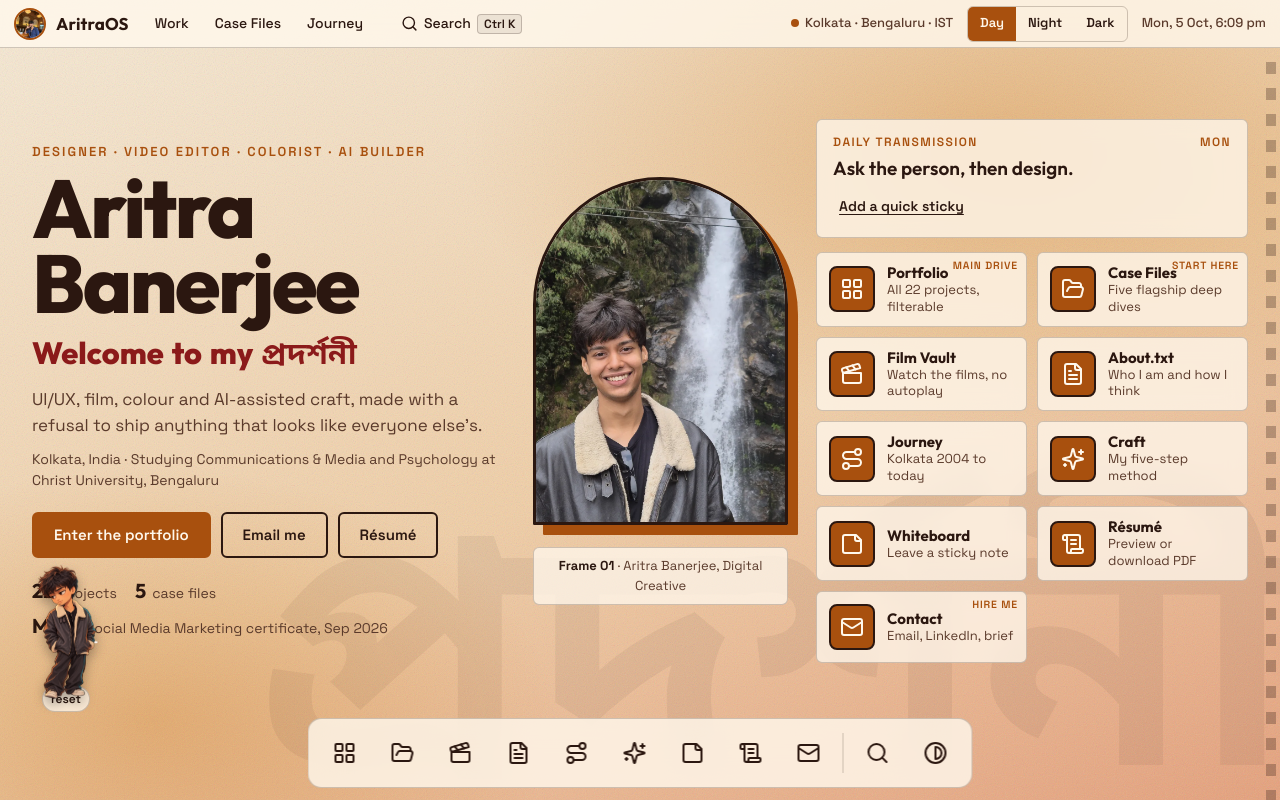
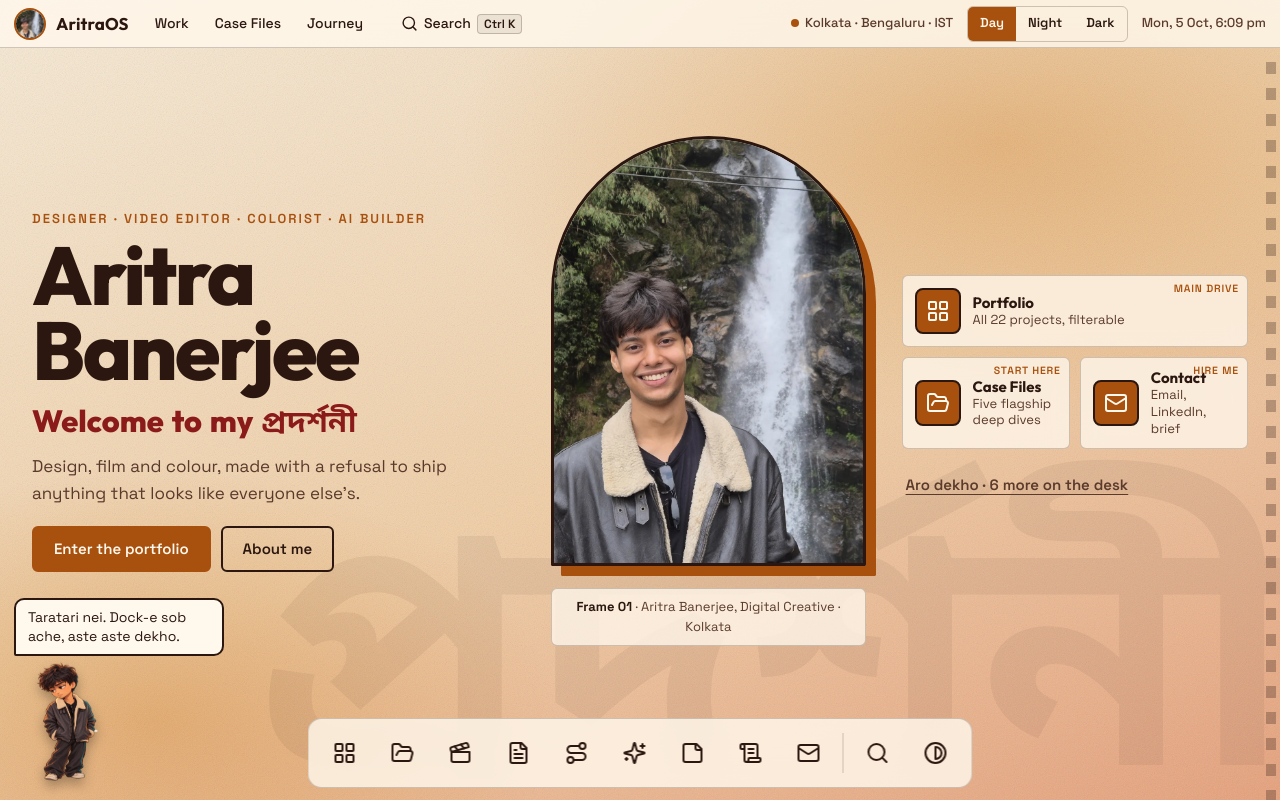
Before and after one commit to EL3M3NTVLR/Portfolio-OS, a React (Vite) app: page / in a window 1280 px wide. Built offline with nearby package versions, Linux system fonts and the light colour scheme.

Commit message:
Update 0.1

```diff
--- a/src/App.jsx
+++ b/src/App.jsx
@@ -26,6 +26,7 @@ const QUOTES = [
   'Rest is part of the edit.', 'Ask the person, then design.', 'Look twice at ordinary things.', 'Finish the small version today.',
 ]
 const LAYOUT = 'aritraos-layout-v1'
+const FEATURED = ['portfolio', 'cases', 'contact']
 
 function useClock() {
   const f = () => new Date().toLocaleString('en-IN', { timeZone: 'Asia/Kolkata', weekday: 'short', day: 'numeric', month: 'short', hour: 'numeric', minute: '2-digit', hour12: true })
@@ -44,7 +45,7 @@ function Boot({ done }) {
   return (
     <div className="boot" role="status">
       <div>
-        <img src="/assets/01-portraits/primary-portrait-cafe.webp" alt="" />
+        <img src={P.identity.primaryPortrait} alt="" />
         <h1>AritraOS</h1>
         <p>Loading projects, case files, films and journey · v1.0</p>
         <div className="bar-prog"><i style={{ '--d': `${d}s` }} /></div>
@@ -65,7 +66,7 @@ function Win({ w, app, active, focus, close, min, max, move, open }) {
   })
   return (
     <section ref={ref} tabIndex={-1} role="dialog" aria-label={app.title} className={`win ${w.max ? 'max' : ''} ${w.min ? 'hide' : ''}`}
-      style={{ left: w.x, top: w.y, width: app.size[0], height: app.size[1], maxWidth: '100vw', maxHeight: 'calc(100dvh - 140px)', zIndex: w.z }}
+      style={{ left: w.x, top: w.y, width: app.size[0], height: app.size[1], maxWidth: '100vw', maxHeight: 'calc(100dvh - 196px)', zIndex: w.z }}
       onPointerDown={() => focus(w.id)}>
       <header className="wh" onPointerDown={(e) => { if (!e.target.closest('button')) start(e) }} onDoubleClick={() => max(w.id)}>
         <h2>{app.title}</h2>
@@ -80,7 +81,7 @@ function Win({ w, app, active, focus, close, min, max, move, open }) {
   )
 }
 
-function Tile({ app, isOpen, open, off, setOff, canMove }) {
+function Tile({ app, isOpen, open, off, setOff, canMove, wide }) {
   const sup = useRef(false)
   const start = useDrag({
     threshold: 6,
@@ -93,7 +94,7 @@ function Tile({ app, isOpen, open, off, setOff, canMove }) {
     onEnd: (moved, o) => { o.el.classList.remove('dragging'); if (moved && canMove) { sup.current = true; setTimeout(() => (sup.current = false), 0) } },
   })
   return (
-    <button className="tile" style={{ transform: `translate(${off.x}px,${off.y}px)` }} onPointerDown={canMove ? start : undefined}
+    <button className={`tile ${wide ? 'wide' : ''}`} style={{ transform: `translate(${off.x}px,${off.y}px)` }} onPointerDown={canMove ? start : undefined}
       onClick={() => { if (!sup.current) open(app.id) }} aria-label={`Open ${app.title}. ${app.desc}`}>
       <span className="glyph"><app.icon size={24} aria-hidden /></span>
       <span className="tt"><b>{app.title}</b><span>{app.desc}</span></span>
@@ -134,6 +135,7 @@ export default function App() {
   const [pal, setPal] = useState(false)
   const [lay, setLay] = useState(() => { const l = readLS(LAYOUT, {}); return l && typeof l === 'object' ? l : {} })
   const [evt, setEvt] = useState({ n: 0, type: '' })
+  const [more, setMore] = useState(false)
   const wide = useMedia('(min-width: 1181px)')
   const clock = useClock()
   const quote = QUOTES[Math.floor(Date.now() / 864e5) % QUOTES.length]
@@ -149,7 +151,7 @@ export default function App() {
       if (ex) return ws.map((w) => (w.id === id ? { ...w, z: nz, min: false, payload: payload ?? w.payload } : w))
       const k = ws.length
       const vw = window.innerWidth, vh = window.innerHeight
-      return [...ws, { id, z: nz, x: clamp((vw - app.size[0]) / 2 + k * 30 - 30, 8, vw - 120), y: clamp(70 + k * 28, 52, vh - 160), payload }]
+      return [...ws, { id, z: nz, x: clamp((vw - app.size[0]) / 2 + k * 30 - 30, 8, vw - 120), y: clamp(62 + k * 26, 52, vh - 260), payload }]
     })
     ping('open')
   }, [])
@@ -193,7 +195,7 @@ export default function App() {
       <div className="wall" aria-hidden><div className="glow" /><div className="wm">প্রদর্শনী</div><div className="grain" /><div className="strip" /></div>
 
       <header className="bar">
-        <div className="mark"><img src="/assets/01-portraits/primary-portrait-cafe.webp" alt="" /> AritraOS</div>
+        <div className="mark"><img src={P.identity.primaryPortrait} alt="" /> AritraOS</div>
         <nav aria-label="System">
           <button onClick={() => open('portfolio')}>Work</button>
           <button onClick={() => open('cases')}>Case Files</button>
@@ -214,35 +216,39 @@ export default function App() {
           <div className="eyebrow">{P.identity.roles.join(' · ')}</div>
           <h1><span>Aritra</span><span>Banerjee</span></h1>
           <p className="bn" lang="bn">Welcome to my প্রদর্শনী</p>
-          <p className="sub">{P.identity.subheadline}</p>
-          <p className="where">Kolkata, India · Studying Communications &amp; Media and Psychology at Christ University, Bengaluru</p>
+          <p className="sub">Design, film and colour, made with a refusal to ship anything that looks like everyone else's.</p>
           <div className="ctas">
             <button className="btn pri" onClick={() => open('portfolio')}>Enter the portfolio</button>
-            <a className="btn sec" href={`mailto:${P.contact.email}`}>Email me</a>
-            <a className="btn sec" href={P.identity.resumePdf} download>Résumé</a>
-          </div>
-          <div className="proof" aria-label="Highlights">
-            <span><b>{PROJECTS.length}</b>projects</span><span><b>5</b>case files</span><span><b>Meta</b>Social Media Marketing certificate, Sep 2026</span>
+            <button className="btn sec" onClick={() => open('about')}>About me</button>
           </div>
         </section>
 
         <section className="portrait" aria-label="Portrait">
-          <div className="arch"><img src={P.identity.primaryPortrait} alt="Aritra Banerjee smiling at a café counter" /></div>
-          <div className="plaque"><b>Frame 01</b> · Aritra Banerjee, Digital Creative</div>
+          <div className="arch"><img src={P.identity.primaryPortrait} alt="Aritra Banerjee smiling in front of a waterfall" /></div>
+          <div className="plaque"><b>Frame 01</b> · Aritra Banerjee, Digital Creative · Kolkata</div>
         </section>
 
         <div className="side">
-          <aside className="card tx" style={{ transform: `translate(${txOff.x}px,${txOff.y}px)` }} onPointerDown={wide ? txDrag : undefined} aria-label="Daily transmission">
-            <small><span>Daily transmission</span><span>{clock.split(',')[0]}</span></small>
-            <p>{quote}</p>
-            <button onPointerDown={(e) => e.stopPropagation()} onClick={() => open('board', { focus: Date.now() })}>Add a quick sticky</button>
-          </aside>
           <nav className="apps apps-wrap" aria-label="Applications">
-            {APPS.map((a) => (
-              <Tile key={a.id} app={a} isOpen={wins.some((w) => w.id === a.id)} open={open} canMove={wide}
-                off={lay[a.id] || { x: 0, y: 0 }} setOff={(o) => setLay((l) => ({ ...l, [a.id]: o }))} />
+            {APPS.filter((x) => FEATURED.includes(x.id)).map((x) => (
+              <Tile key={x.id} app={x} wide={x.id === 'portfolio'} isOpen={wins.some((w) => w.id === x.id)} open={open} canMove={wide}
+                off={lay[x.id] || { x: 0, y: 0 }} setOff={(o) => setLay((l) => ({ ...l, [x.id]: o }))} />
+            ))}
+            {more && APPS.filter((x) => !FEATURED.includes(x.id)).map((x) => (
+              <Tile key={x.id} app={x} isOpen={wins.some((w) => w.id === x.id)} open={open} canMove={wide}
+                off={lay[x.id] || { x: 0, y: 0 }} setOff={(o) => setLay((l) => ({ ...l, [x.id]: o }))} />
             ))}
           </nav>
+          {more && (
+            <aside className="card tx" style={{ transform: `translate(${txOff.x}px,${txOff.y}px)` }} onPointerDown={wide ? txDrag : undefined} aria-label="Daily transmission">
+              <small><span>Daily transmission</span><span>{clock.split(',')[0]}</span></small>
+              <p>{quote}</p>
+              <button onPointerDown={(e) => e.stopPropagation()} onClick={() => open('board', { focus: Date.now() })}>Add a quick sticky</button>
+            </aside>
+          )}
+          <button className="more" aria-expanded={more} onClick={() => setMore((m) => !m)}>
+            {more ? 'Aste aste, tuck it away' : `Aro dekho · ${APPS.length - FEATURED.length} more on the desk`}
+          </button>
         </div>
       </main>
 
--- a/src/Companion.jsx
+++ b/src/Companion.jsx
@@ -1,8 +1,8 @@
 import { useEffect, useRef, useState } from 'react'
 import { readLS, writeLS, clamp, useDrag, useMedia } from './lib.js'
 
-const KEY = 'aritraos-companion-v1'
-const W = 104, H = 140
+const KEY = 'aritraos-companion-v2'
+const W = 104, H = 124
 const LINES = {
   idle: ['Aaj na hoy kal korbo.', 'Ekta cha hole bhalo hoto.', 'Slow is also a style.', 'Dekho, kono taratari nei.'],
   happy: ['Bhalo laglo! Ektu ghure dekho.', 'Case files-ta pore dekho, worth it.', 'Chilling, but make it cinematic.'],
@@ -14,7 +14,7 @@ const LINES = {
   dragging: ['Oi oi, aste!'],
 }
 const pick = (s) => { const a = LINES[s] || LINES.idle; return a[Math.floor(Math.random() * a.length)] }
-const home = () => ({ x: 14, y: Math.max(70, window.innerHeight - H - 96) })
+const home = () => ({ x: 14, y: window.innerHeight - H - 14 })
 
 export default function Companion({ evt }) {
   const [pos, setPos] = useState(() => readLS(KEY, null) || home())
@@ -33,7 +33,7 @@ export default function Companion({ evt }) {
   }
   const wake = () => { clearTimeout(sleepT.current); sleepT.current = setTimeout(() => { setState('sleeping') }, 45000) }
 
-  useEffect(() => { wake(); return () => { clearTimeout(timer.current); clearTimeout(sleepT.current); clearTimeout(sayT.current) } }, [])
+  useEffect(() => { wake(); const hi = setTimeout(() => { setSay('Taratari nei. Dock-e sob ache, aste aste dekho.'); sayT.current = setTimeout(() => setSay(''), 5200) }, 4500); return () => { clearTimeout(timer.current); clearTimeout(sleepT.current); clearTimeout(sayT.current); clearTimeout(hi) } }, [])
   useEffect(() => {
     const f = () => setPos((p) => fix(p))
     window.addEventListener('resize', f); f()
@@ -53,7 +53,7 @@ export default function Companion({ evt }) {
     if (d && canDrag) { e.preventDefault(); setPos((p) => fix({ x: p.x + d[0], y: p.y + d[1] })) }
     else if (e.key === 'Enter' || e.key === ' ') { e.preventDefault(); react('happy') }
   }
-  const style = canDrag ? { left: pos.x, top: pos.y } : { left: 8, bottom: 'calc(var(--dock-h) + 8px)' }
+  const style = canDrag ? { left: pos.x, top: pos.y } : { left: 6, bottom: 10 }
   const tried = failed[state] || 0
   const src = `/assets/03-companion/companion-${state}.${tried === 0 ? 'png' : 'webp'}`
 
@@ -70,9 +70,9 @@ export default function Companion({ evt }) {
             onError={() => setFailed((f) => ({ ...f, [state]: (f[state] || 0) + 1 }))} />
         )}
       </div>
-      <div className="lbl">
+      {canDrag && <div className="lbl">
         <button onClick={(e) => { e.stopPropagation(); setPos(home()); react('happy', 1500, false) }} onPointerDown={(e) => e.stopPropagation()} aria-label="Reset companion position">reset</button>
-      </div>
+      </div>}
     </div>
   )
 }
--- a/src/styles.css
+++ b/src/styles.css
@@ -22,7 +22,7 @@
 *{box-sizing:border-box;margin:0}
 html,body,#root{height:100%}
 body{font-family:var(--f-ui);font-size:16px;line-height:1.55;color:var(--ink);background:#111;-webkit-font-smoothing:antialiased;overflow:hidden}
-button{font:inherit;color:inherit;background:none;border:0;cursor:pointer}
+button{font:inherit;color:inherit;background:none;border:0;cursor:pointer;padding:0}
 a{color:inherit}
 :focus-visible{outline:3px solid var(--accent);outline-offset:2px;border-radius:4px}
 img{max-width:100%}
@@ -36,7 +36,7 @@ img{max-width:100%}
 /* system bar */
 .bar{position:fixed;z-index:4500;top:0;left:0;right:0;height:var(--bar-h);padding:0 14px;display:flex;align-items:center;gap:14px;background:var(--bar);backdrop-filter:blur(14px);border-bottom:1px solid var(--line);font-size:14px;font-weight:500}
 .bar .mark{display:flex;align-items:center;gap:10px;font:700 17px var(--f-display);letter-spacing:.01em}
-.bar .mark img,.mark-dot{width:32px;height:32px;border-radius:50%;object-fit:cover;object-position:50% 20%;border:2px solid var(--accent)}
+.bar .mark img,.mark-dot{width:32px;height:32px;border-radius:50%;object-fit:cover;object-position:50% 36%;border:2px solid var(--accent)}
 .bar nav{display:flex;gap:2px}
 .bar nav button,.bar .ib{padding:6px 12px;border-radius:var(--r);min-height:36px;display:inline-flex;align-items:center;gap:6px}
 .bar nav button:hover,.bar .ib:hover{background:var(--chip)}
@@ -50,7 +50,7 @@ img{max-width:100%}
 kbd{font:600 12px var(--f-ui);border:1px solid var(--line);border-radius:4px;padding:1px 6px;background:var(--chip)}
 
 /* desktop */
-.desk{position:absolute;inset:0;z-index:1;padding:calc(var(--bar-h) + 28px) 32px calc(var(--dock-h) + 10px);display:grid;grid-template-columns:minmax(0,1.15fr) minmax(220px,.62fr) minmax(0,1.05fr);gap:28px;align-items:center;overflow:hidden}
+.desk{position:absolute;inset:0;z-index:1;padding:calc(var(--bar-h) + 28px) 32px calc(var(--dock-h) + 10px);display:grid;grid-template-columns:minmax(0,1.2fr) minmax(240px,.78fr) minmax(0,.86fr);gap:36px;align-items:center;overflow:hidden}
 .ident .eyebrow{font:600 13px var(--f-ui);letter-spacing:.16em;text-transform:uppercase;color:var(--accent);margin-bottom:10px}
 .ident h1{font:800 clamp(46px,6.4vw,104px)/.92 var(--f-display);letter-spacing:-.03em}
 .ident h1 span{display:block}
@@ -67,10 +67,15 @@ kbd{font:600 12px var(--f-ui);border:1px solid var(--line);border-radius:4px;pad
 .proof b{font:700 20px var(--f-display);color:var(--ink);margin-right:6px}
 .portrait{position:relative;justify-self:center;width:100%;max-width:340px}
 .arch{aspect-ratio:3/4.1;border-radius:999px 999px 10px 10px;overflow:hidden;border:3px solid var(--ink);box-shadow:10px 10px 0 var(--accent);background:var(--panel)}
-.arch img{width:100%;height:100%;object-fit:cover;object-position:50% 28%;display:block}
+.arch img{width:100%;height:100%;object-fit:cover;object-position:50% 34%;display:block}
 .plaque{margin-top:22px;padding:8px 12px;border:1px solid var(--line);background:var(--panel);border-radius:var(--r);font-size:13px;text-align:center;color:var(--ink2)}
 .plaque b{color:var(--ink)}
-.side{display:flex;flex-direction:column;gap:14px;min-width:0}
+.side{display:flex;flex-direction:column;gap:14px;min-width:0;max-height:calc(100dvh - var(--bar-h) - var(--dock-h) - 56px);overflow-y:auto;padding:4px 10px 8px 4px;margin:-4px -10px -8px -4px}
+.tile.wide{grid-column:span 2}
+.more{align-self:flex-start;min-height:44px;padding:0 4px;font:600 15px var(--f-ui);color:var(--ink2);text-decoration:underline;text-underline-offset:4px}
+.more:hover{color:var(--accent)}
+.apps .tile,.tx{animation:rise .35s ease-out both}
+@keyframes rise{from{opacity:0;transform:translateY(8px)}}
 .card{background:var(--panel);border:1px solid var(--line);border-radius:var(--r);backdrop-filter:blur(10px)}
 .tx{padding:14px 16px;cursor:grab;touch-action:none}
 .tx small{display:flex;justify-content:space-between;font:600 12px var(--f-ui);letter-spacing:.12em;text-transform:uppercase;color:var(--accent)}
@@ -103,7 +108,7 @@ kbd{font:600 12px var(--f-ui);border:1px solid var(--line);border-radius:4px;pad
 .wh{display:flex;align-items:center;gap:10px;padding:0 10px;height:42px;flex:none;background:var(--accent);color:var(--on-accent);cursor:grab;touch-action:none;user-select:none}
 .wh h2{font:700 15px var(--f-display);flex:1;white-space:nowrap;overflow:hidden;text-overflow:ellipsis}
 .wc{display:flex;gap:8px}
-.wc button{width:22px;height:22px;border-radius:50%;border:2px solid var(--on-accent);display:grid;place-items:center;color:var(--on-accent)}
+.wc button{width:24px;height:24px;border-radius:50%;border:2px solid var(--on-accent);display:flex;align-items:center;justify-content:center;padding:0;line-height:0;color:var(--on-accent)}.wc svg{display:block;flex:none}
 .wc button:hover{background:var(--on-accent);color:var(--accent)}
 .wb{flex:1;overflow:auto;padding:20px;min-height:0;overscroll-behavior:contain}
 .wb h3{font:700 22px var(--f-display);margin-bottom:6px}
@@ -186,7 +191,7 @@ kbd{font:600 12px var(--f-ui);border:1px solid var(--line);border-radius:4px;pad
 
 /* boot */
 .boot{position:fixed;inset:0;z-index:9000;display:grid;place-items:center;background:#15100c;color:#F6EBDB;text-align:center;padding:20px}
-.boot img{width:96px;height:96px;border-radius:50%;object-fit:cover;object-position:50% 20%;border:3px solid #F2C94C;margin-bottom:18px}
+.boot img{width:96px;height:96px;border-radius:50%;object-fit:cover;object-position:50% 36%;border:3px solid #F2C94C;margin-bottom:18px}
 .boot h1{font:800 34px var(--f-display)}
 .boot p{color:#CDBFAE;margin:6px 0 18px;font-size:15px}
 .bar-prog{width:min(300px,70vw);height:6px;border-radius:3px;background:#3a2e24;margin:0 auto 20px;overflow:hidden}
@@ -197,11 +202,12 @@ kbd{font:600 12px var(--f-ui);border:1px solid var(--line);border-radius:4px;pad
 /* companion */
 .comp{position:fixed;z-index:900;width:104px;touch-action:none;user-select:none;cursor:grab}
 .comp.drag{cursor:grabbing}
-.comp .sp{position:relative;width:104px;height:120px;display:grid;place-items:end center}
+.comp .sp{position:relative;width:104px;height:124px;display:grid;place-items:end center}
 .comp img.art{max-width:100%;max-height:100%;display:block;filter:drop-shadow(0 6px 6px rgba(0,0,0,.3));animation:bob 3.2s ease-in-out infinite}
 .comp img.fb{width:84px;height:84px;border-radius:50%;object-fit:cover;object-position:50% 20%;border:3px solid var(--accent);background:var(--win)}
 .comp .say{position:absolute;bottom:100%;left:0;width:210px;margin-bottom:6px;padding:8px 12px;background:var(--win);color:var(--ink);border:2px solid var(--ink);border-radius:10px 10px 10px 2px;font-size:14px;line-height:1.35}
-.comp .lbl{display:flex;gap:4px;justify-content:center;margin-top:2px}
+.comp .lbl{position:absolute;top:-6px;right:-8px;opacity:0;transition:opacity .2s}
+.comp:hover .lbl,.comp:focus-within .lbl{opacity:1}
 .comp .lbl button{font-size:12px;font-weight:600;padding:2px 8px;min-height:26px;border-radius:999px;background:var(--panel);border:1px solid var(--line)}
 .comp[data-state=sleeping] img.art{animation:none;opacity:.9}
 @keyframes bob{50%{transform:translateY(-5px)}}
@@ -209,26 +215,22 @@ kbd{font:600 12px var(--f-ui);border:1px solid var(--line);border-radius:4px;pad
 /* tablet + phone */
 @media (max-width:1180px){
   body{overflow:auto}
-  .desk{position:absolute;overflow-y:auto;display:flex;flex-direction:column;align-items:stretch;gap:20px;padding:calc(var(--bar-h) + 18px) 20px calc(var(--dock-h) + 24px)}
-  .side{display:contents}.tx{order:1}.ident{order:2}.apps-wrap{order:3}.portrait{order:4;max-width:300px}
-  .tx{transform:none!important}.tile{transform:none!important}
-  .apps{grid-template-columns:repeat(4,minmax(0,1fr))}
-  .tile{flex-direction:column;text-align:center;justify-content:flex-start;padding:14px 8px;min-height:140px}
-  .tile em{display:none}
+  .desk{position:absolute;overflow-y:auto;display:flex;flex-direction:column;align-items:stretch;gap:22px;padding:calc(var(--bar-h) + 22px) 20px calc(var(--dock-h) + 30px)}
+  .ident{order:1}.portrait{order:2;max-width:260px}.side{order:3;max-height:none;overflow:visible;margin:0;padding:0}
+  .tx,.tile{transform:none!important}
   .wall .strip{display:none}
+  .dock{left:96px;right:8px;transform:none;max-width:none;justify-content:flex-start;bottom:10px}
+  .dock .tip{display:none}
+  .comp{width:84px}
 }
 @media (max-width:767px){
   :root{--bar-h:52px}
   body{font-size:17px}
   .bar{padding:0 10px;gap:6px}
   .bar nav,.bar .seg,.bar .status,.bar kbd{display:none}
-  .apps{grid-template-columns:repeat(2,minmax(0,1fr))}
-  .tile{flex-direction:row;text-align:left;min-height:84px;padding:10px}
-  .tile .tt span{font-size:14px}
-  .tile em{display:none}
   .ident h1{font-size:clamp(46px,15vw,70px)}
   .ident .sub{font-size:17px}
-  .tx p{font-size:20px}
+  .tile{min-height:80px}.tile .tt span{font-size:14px}
   .win,.win.max{inset:var(--bar-h) 6px calc(var(--dock-h) + 2px) 6px!important;width:auto!important;height:auto!important;left:6px!important;top:var(--bar-h)!important}
   .wb{padding:14px}
   .detail,.split,.about{grid-template-columns:1fr}
@@ -236,13 +238,13 @@ kbd{font:600 12px var(--f-ui);border:1px solid var(--line);border-radius:4px;pad
   .list{flex-direction:row;overflow-x:auto}
   .list button{flex:none;width:200px}
   .grid{grid-template-columns:repeat(2,minmax(0,1fr));gap:12px}
-  .dock{bottom:8px;justify-content:flex-start}
-  .dock .tip{display:none}
-  .comp{width:72px}.comp .sp{width:72px;height:84px}.comp img.fb{width:60px;height:60px}.comp img.art{max-height:84px}.comp .say{width:170px;font-size:13px}
-  .desk{padding-bottom:calc(var(--dock-h) + 90px)}
+  .comp{width:76px}.comp .sp{width:76px;height:90px}.comp img.art{max-height:90px}.comp img.fb{width:62px;height:62px}.comp .say{width:176px;font-size:13px;left:0}
+  .dock{left:88px}
 }
 @media (prefers-reduced-motion:reduce){*{animation-duration:.01ms!important;transition-duration:.01ms!important}}
 .sr-lg{display:inline}
 @media (max-width:1180px){.bar .sr-lg,.bar .status{display:none}}
 @media (max-width:1180px){.bar .seg{display:none}#tcycle{display:inline-flex!important}}
 @media (max-width:900px){.bar nav{display:none}}
+@media (max-width:767px){.tile em{display:none}}
+@media (max-width:1180px){.apps .tile:not(.wide) em{display:none}}
```
